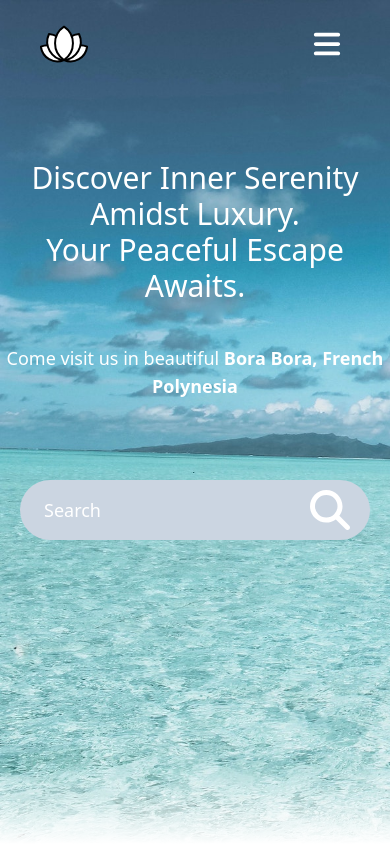
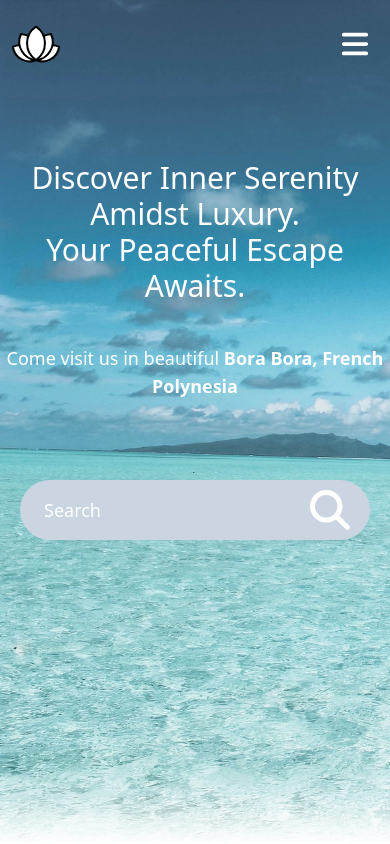
Before and after one commit to DustyDogCodex/white-lotus, a React (Vite) app: page / in a window 390 px wide. Shown: the top 844 px of the page. Built offline with nearby package versions, Linux system fonts and the light colour scheme; the HTML template or start-up script is replaced by a standard one.

Commit message:
styling changes to improve responsiveness on tablet/medium sized screens

```diff
--- a/src/App.tsx
+++ b/src/App.tsx
@@ -1,6 +1,5 @@
 import './App.css'
 import { useState } from 'react'
-/* import useMediaQuery from './hooks/useMediaQuery' */
 import Hero from './components/Hero'
 import NavBar from './components/NavBar'
 import Overview from './components/Overview'
--- a/src/components/Media.tsx
+++ b/src/components/Media.tsx
@@ -27,7 +27,7 @@ function Media() {
     }
 
     //variants object for motion.img
-    const variants:{} = {
+    const variants = {
         initial:{
             opacity: 0,
             x: direction === 'right' ? 100 : -100
@@ -59,7 +59,7 @@ function Media() {
         >
             <h2 className="text-2xl font-thin text-white mb-5">Photo Gallery</h2>
             <div
-                className="relative h-[300px] md:h-[600px] w-[350px] md:w-[900px] overflow-hidden"
+                className="relative h-[300px] md:h-[600px] w-[350px] md:w-full overflow-hidden"
             >
                 <AnimatePresence initial={false} custom={direction}>
                     <motion.img
--- a/src/components/NavBar.tsx
+++ b/src/components/NavBar.tsx
@@ -51,7 +51,7 @@ function NavBar({ currentPage, setCurrentPage }: LinkProps) {
             className={`${topOfPage ? "" : "bg-sky-300"} fixed top-0 z-40 w-full flex items-center justify-center`}
         >
             <div
-                className='w-full flex items-center justify-between py-5 px-10 lg:w-4/5'
+                className='w-full flex items-center justify-between py-5 px-3 lg:w-4/5'
             >
                 {/* brand logo and name */}
                 <div
@@ -68,7 +68,7 @@ function NavBar({ currentPage, setCurrentPage }: LinkProps) {
                 {/* menu options */}
                 {aboveSmallScreens
                     ?
-                    <div className="flex justify-between gap-20">
+                    <div className="flex justify-between gap-4 lg:gap-20">
                         <Link
                             page="Overview"
                             currentPage={currentPage}
```
